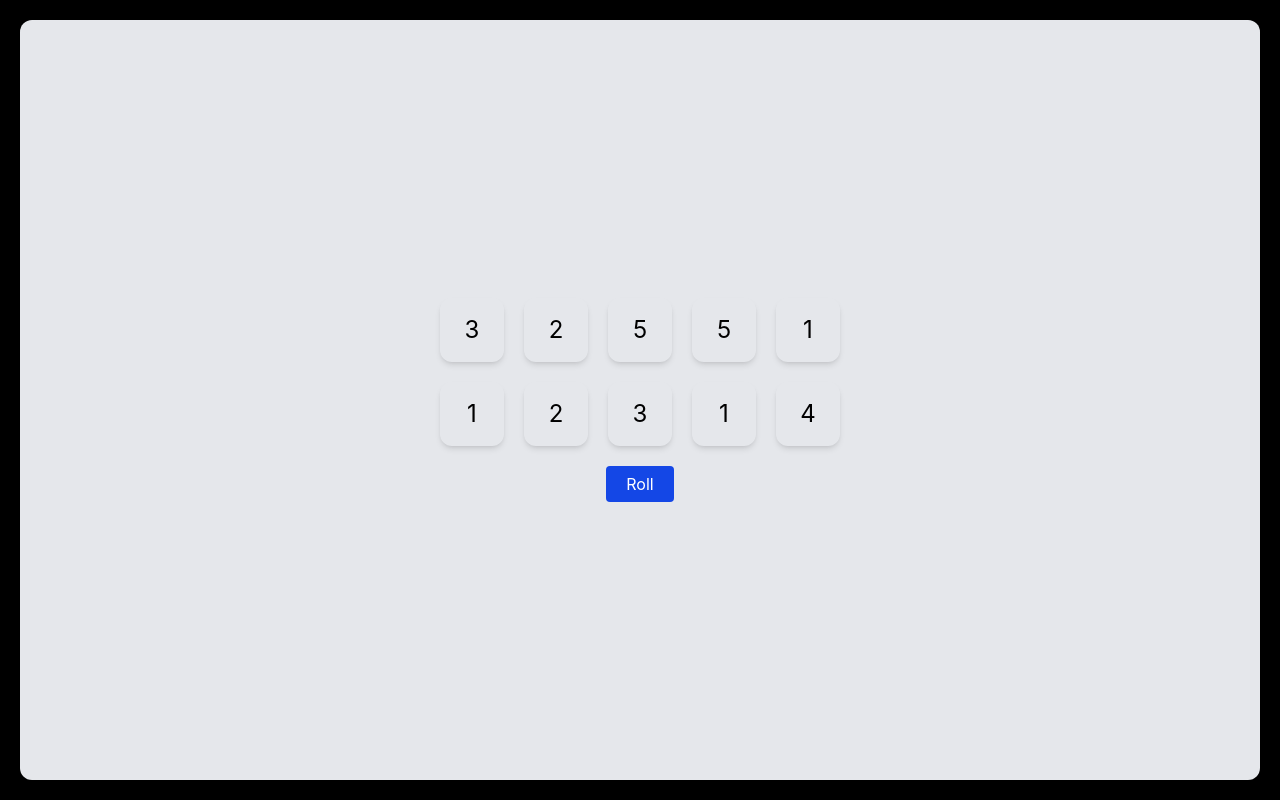
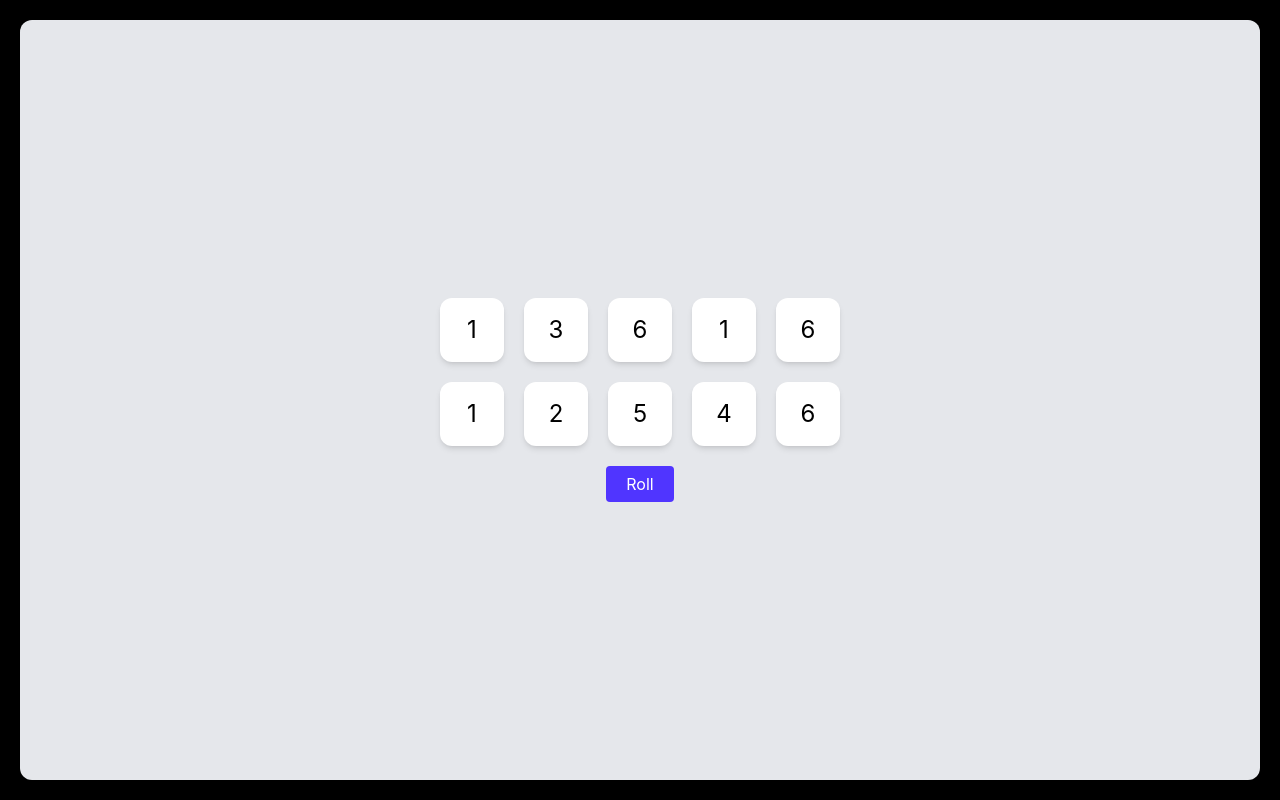
Before and after one commit to didier-bazayesu/tenzies-game, a React (Vite) app: page / in a window 1280 px wide. Built offline with nearby package versions, Linux system fonts and the light colour scheme.

Commit message:
feat: rendering all Dices

```diff
--- a/src/components/Main.jsx
+++ b/src/components/Main.jsx
@@ -1,40 +1,34 @@
 import React, { useState } from 'react'
+import { nanoid } from 'nanoid';
+import Die from './Die';
+
 
 function Main() {
-    let[dice]= useState(generateAllNumber())
+    let[dice,setDice]= useState(generateAllNumber())
     function generateAllNumber (){
-        let array = []
-        for(let i=1 ; i<=10 ;i++ ) {
-             let data = Math.floor(Math.random()*6)
-             if(data == 0) data = 1;
-             array.push(data);
-        }
-        console.log("rendered")
-        return array
+        return new Array(10).fill(0).map(()=> ({value:Math.floor(Math.random() * 6 +1), isHeld : false,id : nanoid()}));
+    }
+
+    function handleClick(){
+        setDice(generateAllNumber());
 
     }
 
+    let diceButtons = dice.map(elem => (<Die key={elem.id} value={elem.value} isHeld= {elem.isHeld}/>))
+
+   console.log(diceButtons);
   return (
     <section className="bg-black w-full h-screen p-5">
 
       <div className="bg-gray-200 w-full h-full flex justify-center items-center rounded-xl flex-col gap-y-5">
           <div className='grid grid-cols-5 grid-rows-2 gap-5'>
-                {dice.map((elem,index)=>
-                    <button
-                        key={index}
-                        className='
-                        hover:bg-amber-400
-                        hover:cursor-pointer
-                        rounded-xl
-                        w-16 h-16
-                        text-2xl
-                        shadow-md
-                        '>
-                    {elem}</button>
-                )}
+                {diceButtons}
             </div>
 
-            <button className='bg-blue-700 text-center px-5 py-1.5 rounded-sm text-white cursor-pointer'>Roll</button>
+            <button
+             className='bg-[#5035ff] text-center px-5 py-1.5 rounded-sm text-white cursor-pointer'
+             onClick={handleClick}
+            >Roll</button>
         </div>
     </section>
   )
```
